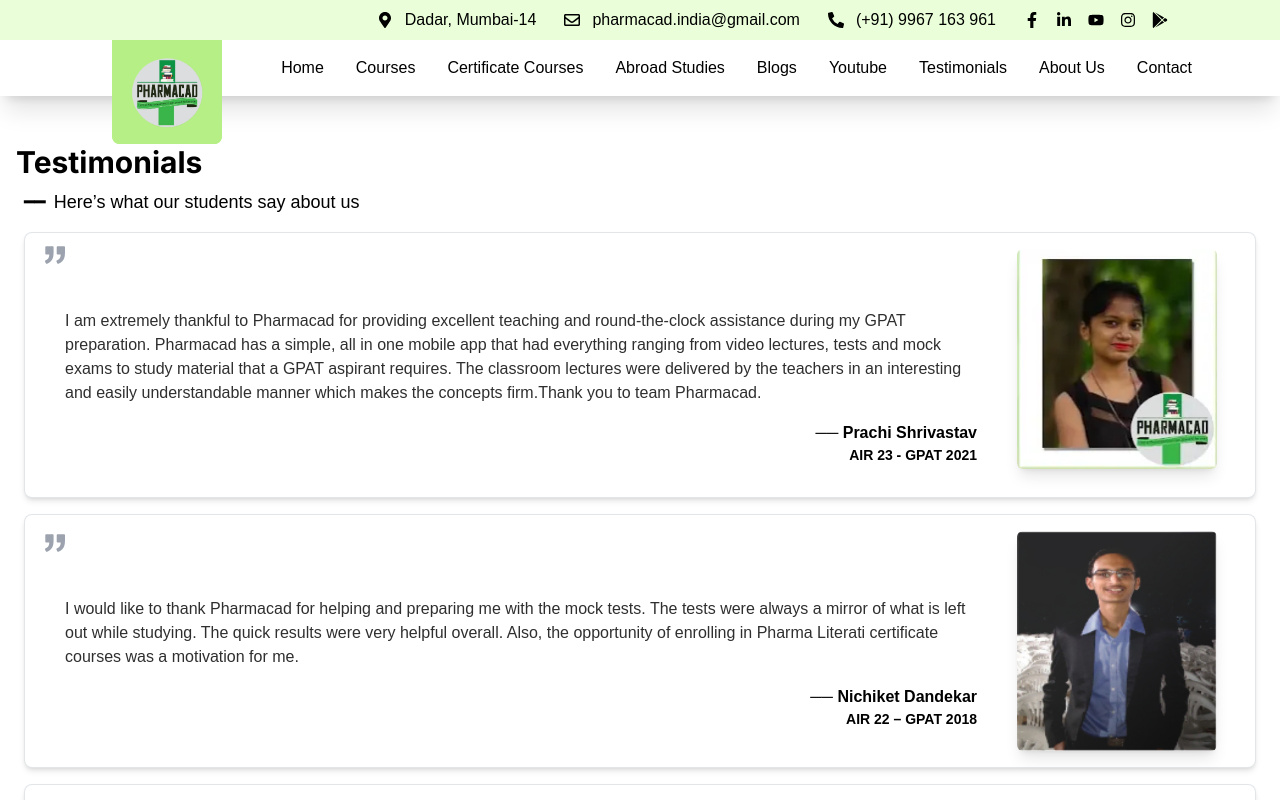
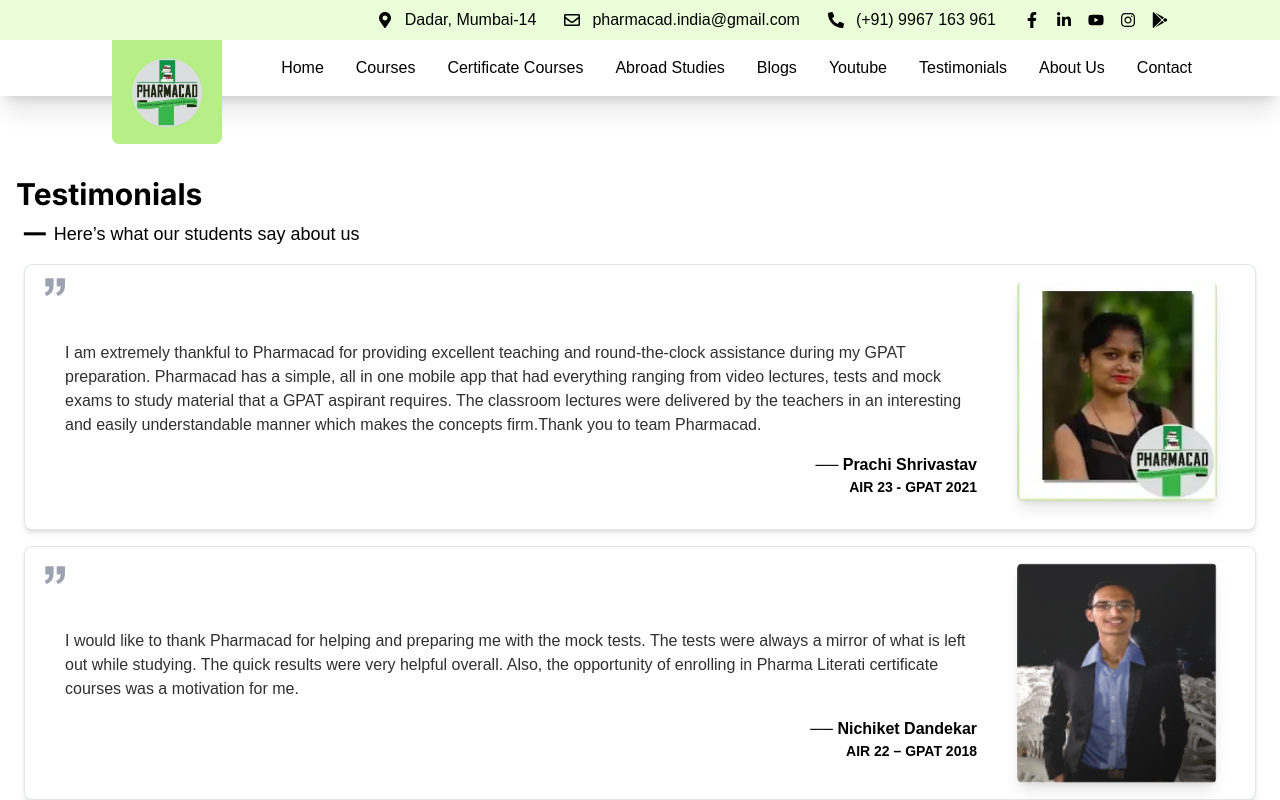
Before and after one commit to vibodhbhosure/Project-Pharmacad, a Next.js app: page /testimonials in a window 1280 px wide. Shown: the top 800 px of the page. Built offline with nearby package versions, Linux system fonts and the light colour scheme.

Commit message:
Testimonial Margin Top Added

```diff
--- a/src/app/testimonials/page.js
+++ b/src/app/testimonials/page.js
@@ -8,9 +8,9 @@ export default function TestimonialsPage() {
     const testimonialDataArray = Object.values(data);
     return (
         <>
-            <div className="w-full  bg-white  lg:w-full pb-10 lg:bg-white  ">
+            <div className="w-full  bg-white  lg:w-full pb-10 lg:bg-white">
                 <div className="container mx-auto max-w-screen-xl px-4 py-8 mt-10">
-                    <div className="text-black font-inter font-bold text-3xl">Testimonials</div>
+                    <div className="text-black font-inter font-bold text-3xl mt-8">Testimonials</div>
                     <div className="text-black font-inter text-xl my-2 lg:text-black lg:font-inter lg:text-lg sm:text-[##4F4F4F] flex flex-row"> <span className="px-2">━━  </span> <span> Here’s what our students say about us </span></div>
                     <div className="flex flex-col">
                         {testimonialDataArray.map((cardData) => (
```
